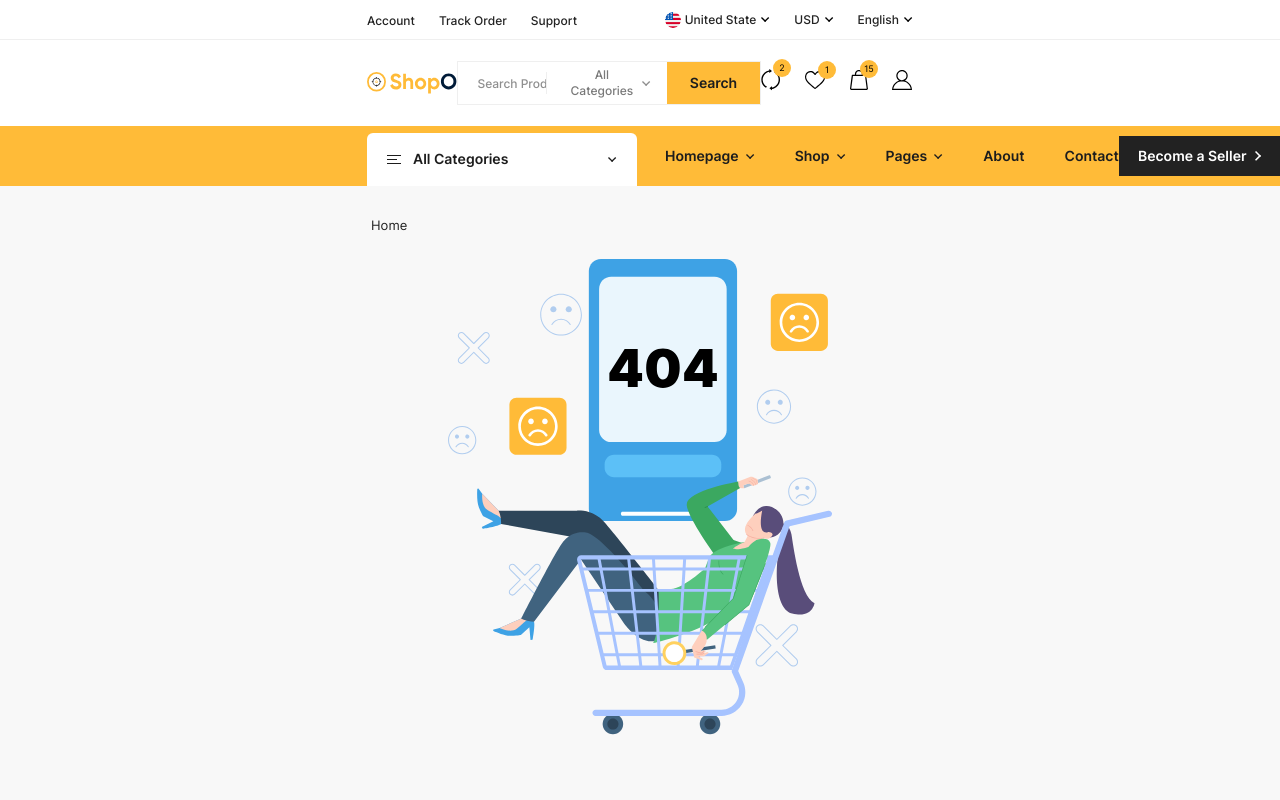
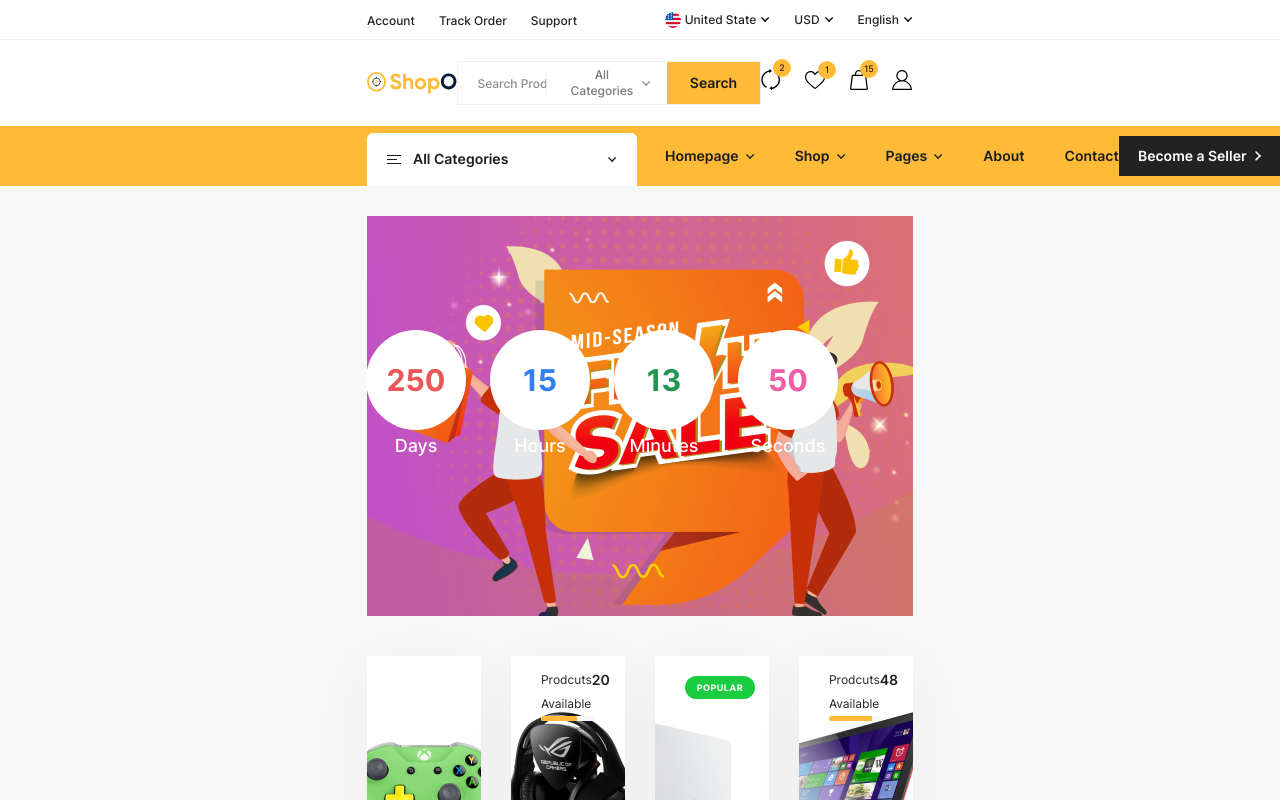
Before and after one commit to ifedayoagboola/bitsgiga-client, a React (Create React App) app: page /flash-sale in a window 1280 px wide. Shown: the top 800 px of the page. Built offline with nearby package versions, Linux system fonts and the light colour scheme.

Commit message:
flash sale page done

```diff
--- a/src/Routers.js
+++ b/src/Routers.js
@@ -1,6 +1,7 @@
 import { Route, Routes } from "react-router-dom";
 import AllProductPage from "./components/AllProductPage";
 import CardPage from "./components/CartPage";
+import FlashSale from "./components/FlashSale";
 import FourZeroFour from "./components/FourZeroFour";
 import Home from "./components/Home";
 import SingleProductPage from "./components/SingleProductPage";
@@ -14,6 +15,7 @@ export default function Routers() {
       <Route exact path="/single-product" element={<SingleProductPage />} />
       <Route exact path="/cart" element={<CardPage />} />
       <Route exact path="/wishlist" element={<Wishlist />} />
+      <Route exact path="/flash-sale" element={<FlashSale />} />
       <Route exact path="*" element={<FourZeroFour />} />
     </Routes>
   );
--- /dev/null
+++ b/src/components/FlashSale/index.jsx
@@ -0,0 +1,86 @@
+import products from "../../data/products.json";
+import ProductCardStyleOne from "../Helpers/Cards/ProductCardStyleOne";
+import CountDown from "../Helpers/CountDown";
+import DataIteration from "../Helpers/DataIteration";
+import Layout from "../Partials/Layout";
+
+export default function FlashSale() {
+  const { showDate, showHour, showMinute, showSecound } =
+    CountDown("2023-03-04 4:00:00");
+  return (
+    <Layout>
+      <div className="flashsale-wrapper w-full">
+        <div className="container-x mx-auto">
+          <div className="w-full">
+            <div
+              style={{
+                background: `url(${process.env.PUBLIC_URL}/assets/images/flash-sale-ads.png) no-repeat`,
+                backgroundSize: "cover",
+              }}
+              data-aos="fade-right"
+              className="flash-ad w-full h-[400px] flex justify-end items-center mb-10"
+            >
+              <div className="mr-[75px]">
+                <div className="countdown-wrapper w-full flex space-x-6 justify-between mb-10">
+                  <div className="countdown-item">
+                    <div className="countdown-number w-[100px] h-[100px] rounded-full bg-white flex justify-center items-center">
+                      <span className="font-700 text-[30px] text-[#EB5757]">
+                        {showDate}
+                      </span>
+                    </div>
+                    <p className="text-[18px] font-500 text-center leading-8 text-white">
+                      Days
+                    </p>
+                  </div>
+                  <div className="countdown-item">
+                    <div className="countdown-number w-[100px] h-[100px] rounded-full bg-white flex justify-center items-center">
+                      <span className="font-700 text-[30px] text-[#2F80ED]">
+                        {showHour}
+                      </span>
+                    </div>
+                    <p className="text-[18px] font-500 text-center leading-8 text-white">
+                      Hours
+                    </p>
+                  </div>
+                  <div className="countdown-item">
+                    <div className="countdown-number w-[100px] h-[100px] rounded-full bg-white flex justify-center items-center">
+                      <span className="font-700 text-[30px] text-[#219653]">
+                        {showMinute}
+                      </span>
+                    </div>
+                    <p className="text-[18px] font-500 text-center leading-8 text-white">
+                      Minutes
+                    </p>
+                  </div>
+                  <div className="countdown-item">
+                    <div className="countdown-number w-[100px] h-[100px] rounded-full bg-white flex justify-center items-center">
+                      <span className="font-700 text-[30px] text-[#EF5DA8]">
+                        {showSecound}
+                      </span>
+                    </div>
+                    <p className="text-[18px] font-500 text-center leading-8 text-white">
+                      Seconds
+                    </p>
+                  </div>
+                </div>
+              </div>
+            </div>
+            <div className="products grid grid-cols-4 gap-[30px]">
+              <DataIteration
+                datas={products.products.slice(0, 12)}
+                startLength={0}
+                endLength={12}
+              >
+                {({ datas }) => (
+                  <div data-aos="fade-up" key={datas.id} className="item">
+                    <ProductCardStyleOne datas={datas} />
+                  </div>
+                )}
+              </DataIteration>
+            </div>
+          </div>
+        </div>
+      </div>
+    </Layout>
+  );
+}
```
Also changed, not shown: public/assets/images/flash-sale-ads.png (added).
